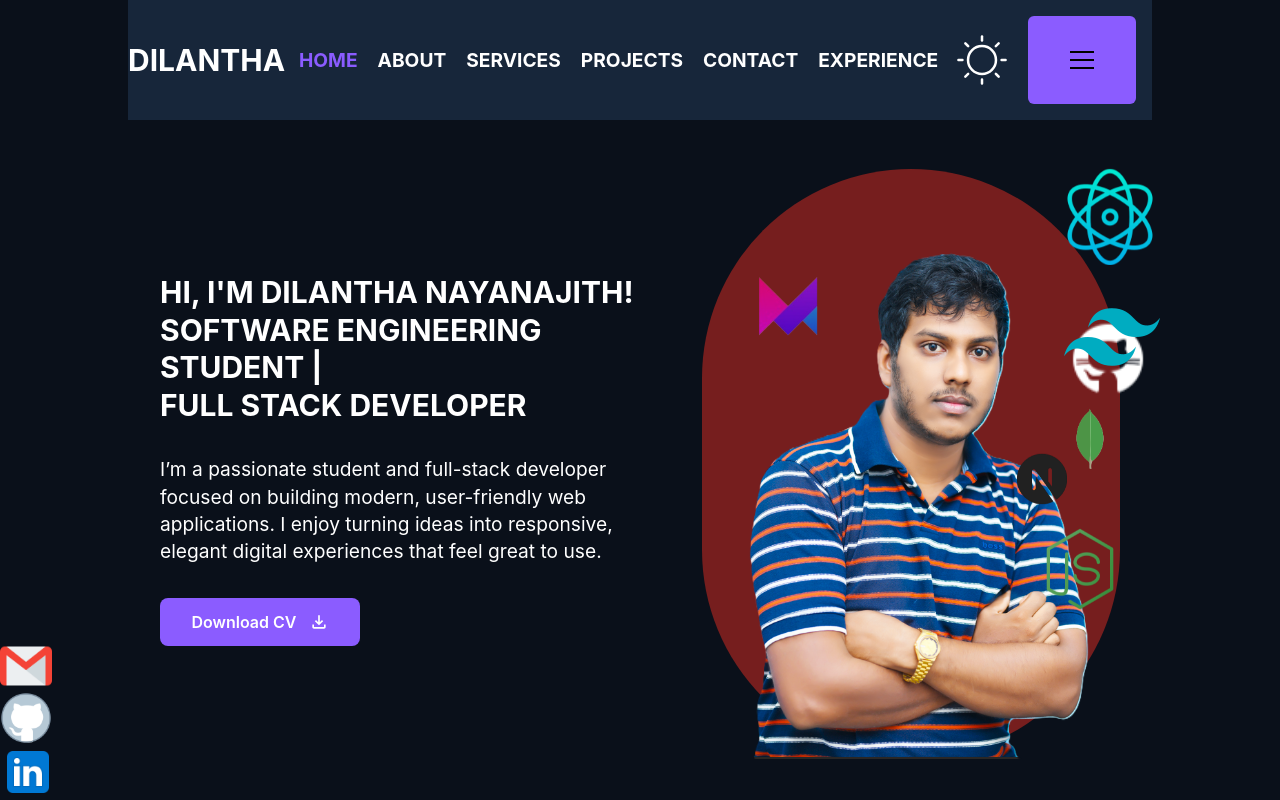
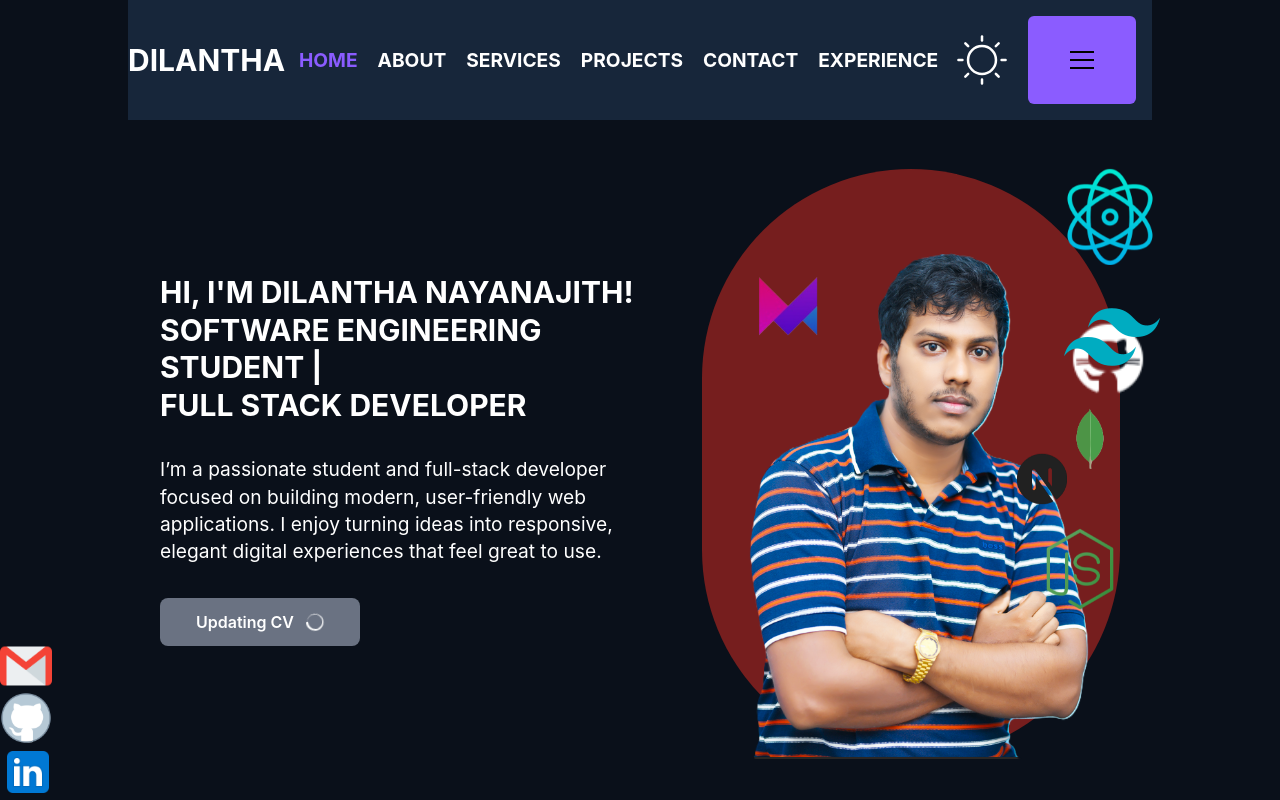
Before and after one commit to DILANTHA9590/my_portfolio, a React (Vite) app: page / in a window 1280 px wide. Built offline with nearby package versions, Linux system fonts and the light colour scheme.

Commit message:
cv update soon

```diff
--- a/src/home_main/pages/Home.jsx
+++ b/src/home_main/pages/Home.jsx
@@ -1,14 +1,18 @@
-import React from "react";
+import React, { useEffect, useState } from "react";
 import { MdOutlineFileDownload } from "react-icons/md";
 import { Link } from "react-router-dom";
 import { motion } from "framer-motion";
 import { useContext } from "react";
 import { DarkContext } from "../../utillls/context";
+  import { ImSpinner2 } from "react-icons/im";
 
 export default function Home() {
   const { dark } = useContext(DarkContext);
+  const [cv ,setCv]=useState(false);
 
-  console.log("hello", dark);
+
+
+
   return (
     <div
       className={`flex flex-col justify-center h-full min-h-full px-4  font-inter sm:px-6 lg:px-8  mt-[15vh] ${
@@ -34,14 +38,24 @@ export default function Home() {
             </h3>
           </div>
 
-          <div className="w-full max-w-xs sm:max-w-sm">
+          <div className="w-full max-w-xs sm:max-w-sm"
+            title={
+   cv
+      ? "Download my CV"
+      : "My CV is currently being updated"
+  }
+          >
             <a
-              href="/Dilantha_Nayanajith_Resume.pdf"
-              download
-              className="flex items-center justify-center h-12 p-4 font-semibold text-white transition rounded-lg w-50 gap-x-3 bg-accent hover:bg-purple-700"
+              href={cv ? "/Dilantha_Nayanajith_Resume.pdf" : ''}
+
+              className={`flex items-center justify-center h-12 p-4 font-semibold text-white transition rounded-lg w-50 gap-x-3 ${cv ? "bg-accent hover:bg-purple-700" : "bg-gray-500 hover:bg-gray-600"} `}
             >
-              <button>Download CV</button>
-              <MdOutlineFileDownload className="text-xl" />
+              <button
+              >{cv ? "Download CV" : "Updating CV"}</button>
+               {
+                cv ? <MdOutlineFileDownload className="text-xl" /> :  <ImSpinner2 className="text-lg animate-spin" />
+
+               }
             </a>
           </div>
         </div>
```
